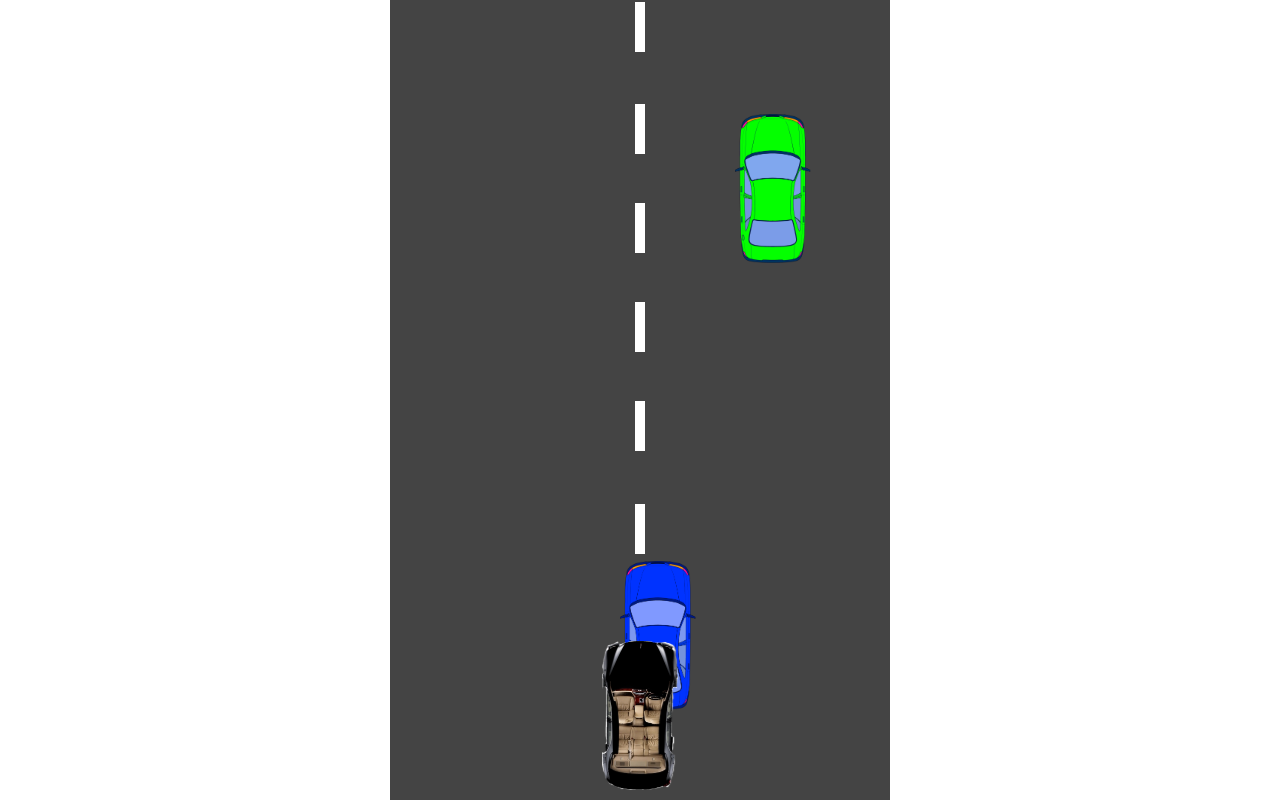
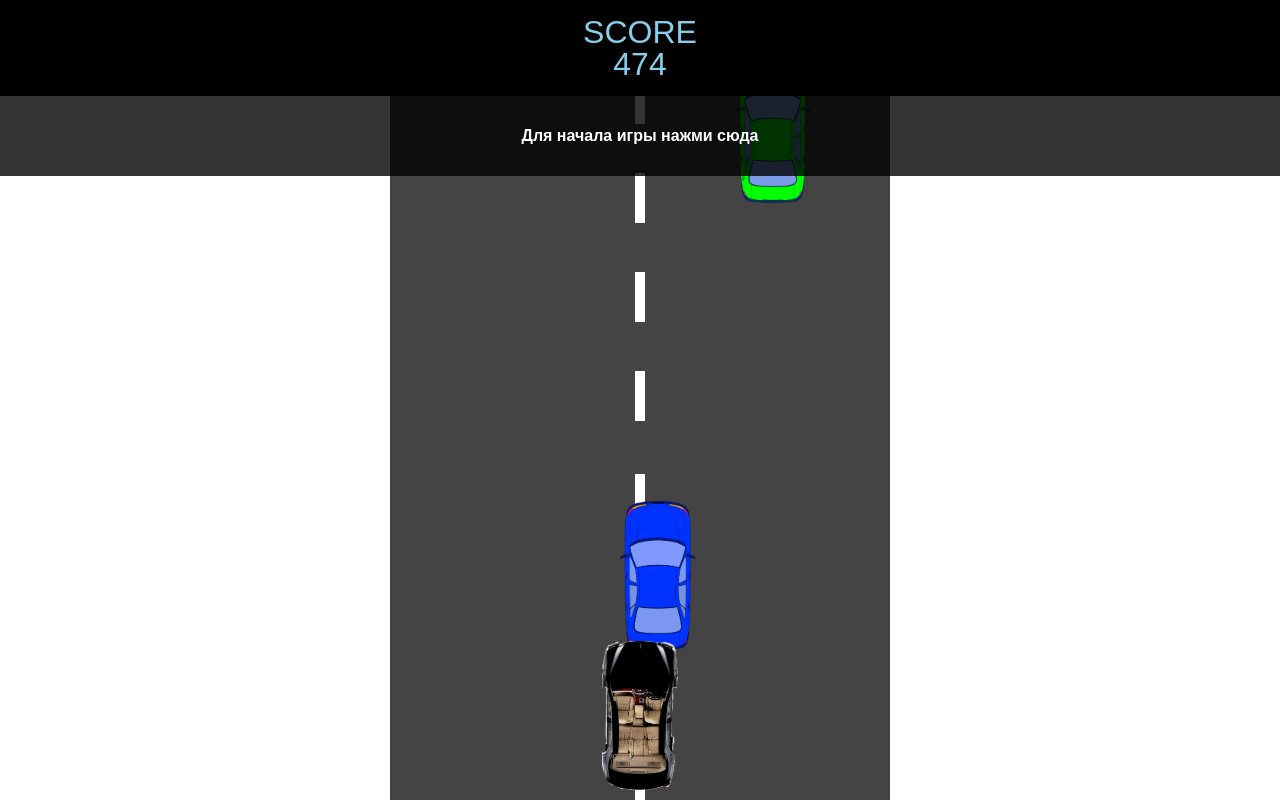
Before and after one commit to lnkz80/myCar, a plain HTML site: page index.html in a window 1280 px wide. Both pictures are taken after a click on the element "Для начала игры нажми сюда". Drawn offline with Linux system fonts and the light colour scheme.

Commit message:
3d lesson

```diff
--- a/css/style.css
+++ b/css/style.css
@@ -115,7 +115,7 @@ blockquote:before,
 blockquote:after,
 q:before,
 q:after {
-  content: "";
+  content: '';
   content: none;
 }
 table {
@@ -135,7 +135,7 @@ table {
 .enemy {
   width: 76px;
   height: 149px;
-  background: transparent url("../img/myCar.png") center / cover no-repeat;
+  background: transparent url('../img/myCar.png') center / cover no-repeat;
   position: absolute;
   left: 212px;
   bottom: 10px;
@@ -156,3 +156,38 @@ table {
   background-color: #fff;
   left: 245px;
 }
+
+.start {
+  position: absolute;
+  left: 0;
+  top: 0;
+  width: 100%;
+  margin: 0;
+  padding: 2rem 0;
+  text-align: center;
+  z-index: 200;
+  color: #fff;
+  font-size: 1, 5rem;
+  background-color: rgba(0, 0, 0, 0.8);
+  cursor: pointer;
+  font-family: sans-serif;
+  font-weight: 700;
+}
+
+.score {
+  position: absolute;
+  top: 0;
+  left: 0;
+  width: 100%;
+  background-color: #000;
+  z-index: 200;
+  color: skyblue;
+  font-size: 2rem;
+  text-align: center;
+  font-family: sans-serif;
+  font-weight: 500;
+}
+.score > span {
+  display: block;
+  padding: 1rem 0;
+}
--- a/js/index.js
+++ b/js/index.js
@@ -35,6 +35,7 @@ console.log();
 
 function startGame() {
   start.classList.add('hide');
+  gameArea.innerHTML = '';
   //the road was not so high as a page.
   //Class was added with 100vh option to div.gameArea
   gameArea.classList.add('fullPageHeight');
@@ -54,9 +55,12 @@ function startGame() {
     enemy.style.background = 'transparent url("../img/enemy' + getRandom(1, 4) + '.png") center / cover no-repeat';
     gameArea.appendChild(enemy);
   }
-
+  setting.score = 0;
   setting.start = true;
   gameArea.appendChild(car);
+  car.style.left = gameArea.offsetWidth / 2 - car.offsetWidth / 2;
+  car.style.top = 'auto';
+  car.style.bottom = '10px';
   setting.x = car.offsetLeft;
   setting.y = car.offsetTop;
   requestAnimationFrame(playGame);
@@ -64,6 +68,8 @@ function startGame() {
 
 function playGame() {
   if (setting.start) {
+    setting.score += setting.speed;
+    score.innerHTML = '<span>SCORE <br> ' + setting.score + '</span>';
     moveRoad();
     moveEnemy();
     if (keys.ArrowLeft && setting.x > 0) {
@@ -111,6 +117,21 @@ function moveRoad() {
 function moveEnemy() {
   let enemy = document.querySelectorAll('.enemy');
   enemy.forEach(function(item) {
+    let carRect = car.getBoundingClientRect();
+    let enemyRect = item.getBoundingClientRect();
+
+    if (
+      carRect.top <= enemyRect.bottom &&
+      carRect.right >= enemyRect.left &&
+      carRect.left <= enemyRect.right &&
+      carRect.bottom >= enemyRect.top
+    ) {
+      setting.start = false;
+      console.warn('CRASH');
+      start.classList.remove('hide');
+      start.style.top = score.offsetHeight + 'px';
+    }
+
     item.y += setting.speed * 2;
     item.style.top = item.y + 'px';
 
```
